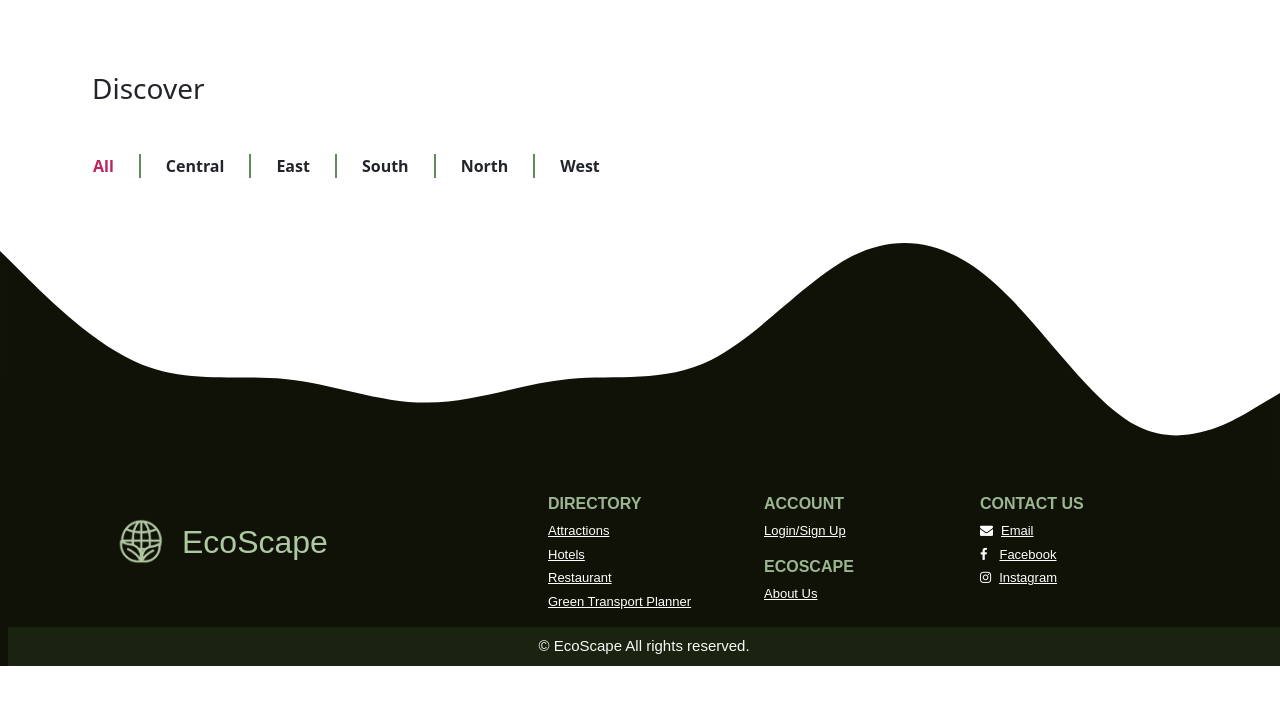
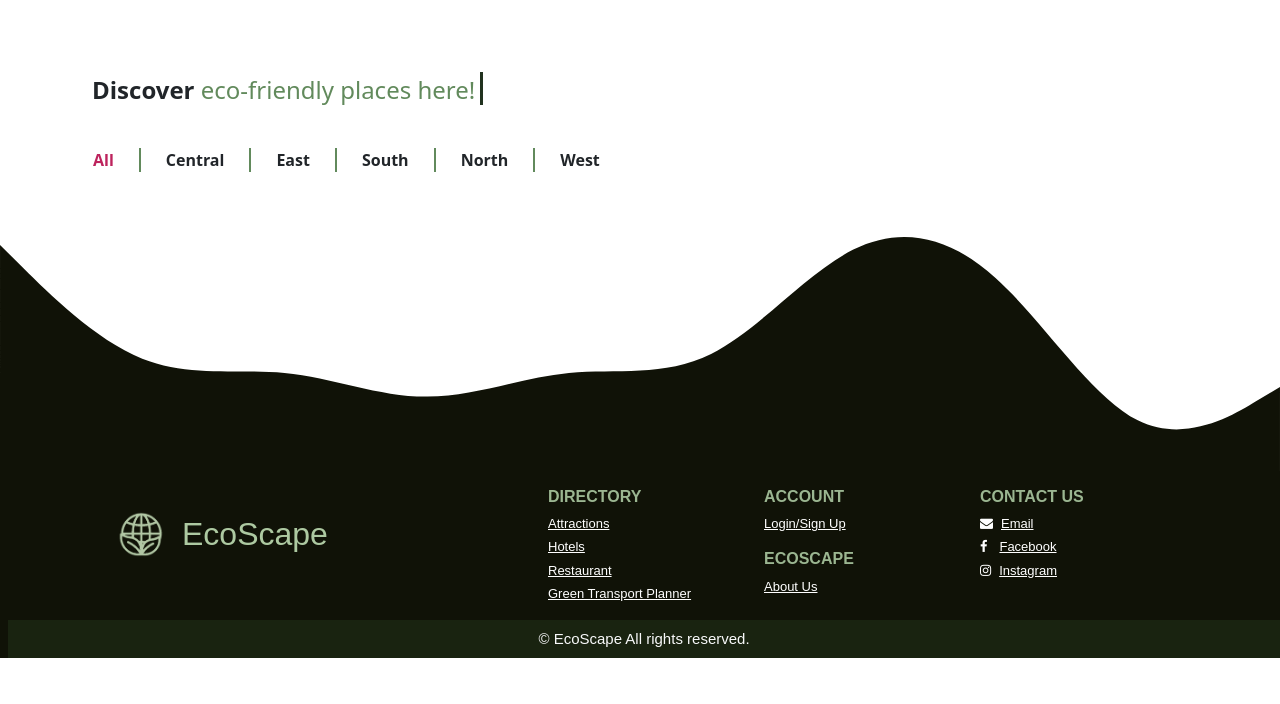
Before and after one commit to christaniajess/EcoScape, a Vue app in the folder Ecoscape/eco/: page /att in a window 1280 px wide. Shown: the top 704 px of the page. Built offline with nearby package versions, Linux system fonts and the light colour scheme; a web font is replaced by a local one.

Commit message:
typewriter effect

```diff
--- a/Ecoscape/eco/src/App.vue
+++ b/Ecoscape/eco/src/App.vue
@@ -14,7 +14,7 @@ import "aos/dist/aos.css"; // Import the AOS styles
 import AOS from "aos";
 import Tabs from "./components/Tabs.vue";
 import Cards from "./components/Cards.vue";
-import Wallpaper from "./components/wallpaper.vue";
+import Waves from "./components/wallpaper.vue";
 
 export default {
   name: "App",
@@ -25,7 +25,7 @@ export default {
     AboutCarousel,
     Tabs,
     Cards,
-    Wallpaper,
+    Waves,
   },
   mounted() {
     AOS.init(); // Initialize AOS
--- a/Ecoscape/eco/src/components/Tabs.vue
+++ b/Ecoscape/eco/src/components/Tabs.vue
@@ -1,18 +1,7 @@
 <template>
-
-    <h3>
-        Discover
-        <!-- <span id="typewriter">sustainable places here!
-            <span id="cursor">|</span>
-        </span> -->
-        <!-- <vue-typer
-            :text="['sustainable places here']"
-            :repeat = 'infinty'
-            :shuffle = 'false'
-        >
-
-        </vue-typer> -->
-    </h3>
+    <div class="animated-text">
+        Discover <span></span>
+    </div>
     <div id="tab-container" class="tab-container">
           <div class="container-fluid">
             <div class="col-md-10 col-md-offset-1">
@@ -41,32 +30,46 @@
 
 <style>
 
-    h3
+    .animated-text
     {
-        padding: 1.5rem;
-        font-weight: 500px;
+        padding:1.5rem;
+        font-weight:600;
         margin-left:1.8cm;
-
-        /*
-        #typewriter
+        font-size:1.5rem;
+    }
+    .animated-text span
+    {
+        position:relative;
+        font-weight: 500;
+    }
+    .animated-text span::before
+    {
+        content: 'eco-friendly places here!';
+        color:#628a5c;
+        animation: words 20s infinite;
+    }
+    .animated-text span::after
+    {
+        content:'';
+        background-color: #FFF;
+        position:absolute;
+        width: calc(100% + 8px);
+        height:100%;
+        border-left:3px solid #21321F;
+        right: -8px; /* makes the cursor have space between the words */
+        animation:cursor .6s infinite, typing 20s steps(14) infinite;
+    }
+    @keyframes typing
+    {
+        10%,15%,30%,35%,50%,55%,70%,75%,90%,95%
         {
-            color:#628a5c;
+            width:0;
         }
-        #cursor
+        5%,20%,25%,40%,45%,60%,65%,80%,85%
         {
-            color:#21321F;
-            font-weight:bold;
-            animation: blink 1s linear infinite;
+            width: calc(100% +8px);
         }
-        @keyframes blink
-        {
-            100% {opacity:1;}
-            50% {opacity:0}
-        } */
     }
-
-
-
     /* tabs */
     #tab-container
     {
--- a/Ecoscape/eco/src/components/wallpaper.vue
+++ b/Ecoscape/eco/src/components/wallpaper.vue
@@ -1,6 +1,6 @@
 <template>
     <div class="curved">
-        <svg xmlns="http://www.w3.org/2000/svg" viewBox="0 0 1440 320">
+        <svg xmlns="http://www.w3.org/2000/svg" viewBox="0 0 1440 318">
             <path fill="#101207" fill-opacity="1" d="M0,64L26.7,90.7C53.3,117,107,171,160,192C213.3,213,267,203,320,208C373.3,213,427,235,480,234.7C533.3,235,587,213,640,208C693.3,203,747,213,800,186.7C853.3,160,907,96,960,69.3C1013.3,43,1067,53,1120,101.3C1173.3,149,1227,235,1280,261.3C1333.3,288,1387,256,1413,240L1440,224L1440,320L1413.3,320C1386.7,320,1333,320,1280,320C1226.7,320,1173,320,1120,320C1066.7,320,1013,320,960,320C906.7,320,853,320,800,320C746.7,320,693,320,640,320C586.7,320,533,320,480,320C426.7,320,373,320,320,320C266.7,320,213,320,160,320C106.7,320,53,320,27,320L0,320Z"></path>
             <!-- the path fill will is the colour of the wavy lines -->
         </svg>
--- a/Ecoscape/eco/src/views/Attractions.vue
+++ b/Ecoscape/eco/src/views/Attractions.vue
@@ -13,14 +13,16 @@
         integrity="sha384-4bw+/aepP/YC94hEpVNVgiZdgIC5+VKNBQNGCHeKRQN+PtmoHDEXuppvnDJzQIu9"
         crossorigin="anonymous"
       />
+
     </head>
   <body>
     <NavBar/>
+    <br><br>
       <!--Header -->
-        <br><br>
         <Tabs/>
-        <Wallpaper/>
         <!-- put the card component here -->
+
+        <Waves/>
         <Footer/>
       </body>
       </html>
@@ -36,7 +38,7 @@ import Footer from "@/components/Footer.vue";
 import AboutCarousel from "@/components/AboutCarousel.vue";
 import Tabs from "@/components/Tabs.vue";
 import Cards from "@/components/Cards.vue";
-import Wallpaper from "@/components/wallpaper.vue";
+import Waves from "@/components/wallpaper.vue";
 
 export default {
   components: {
@@ -46,7 +48,7 @@ export default {
     AboutCarousel,
     Tabs,
     Cards,
-    Wallpaper,
+    Waves,
 },
 }
 </script>
```
